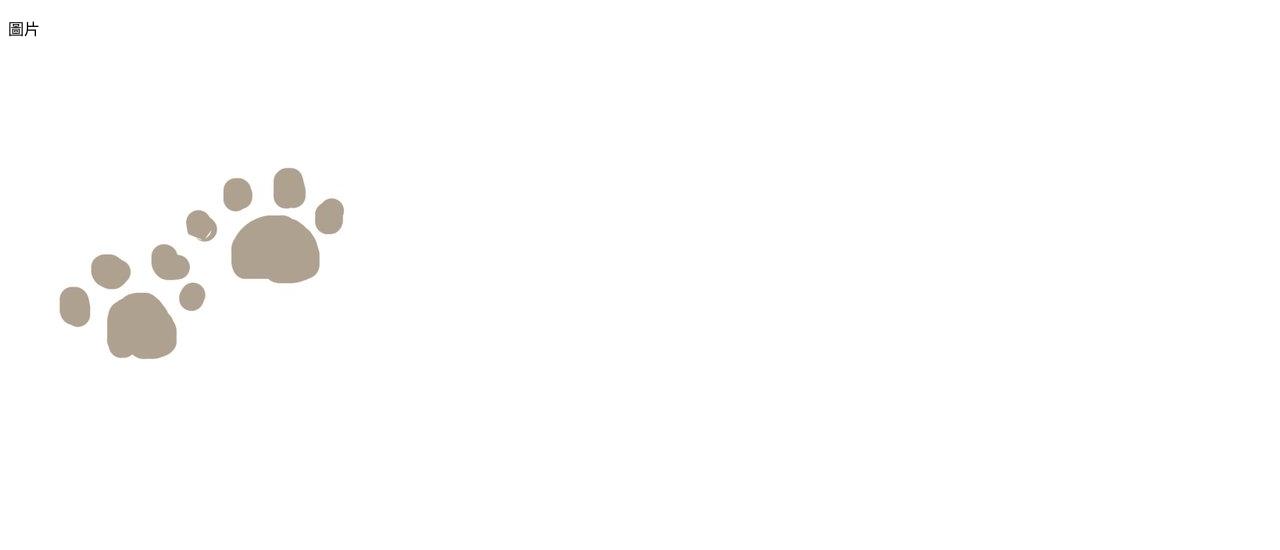
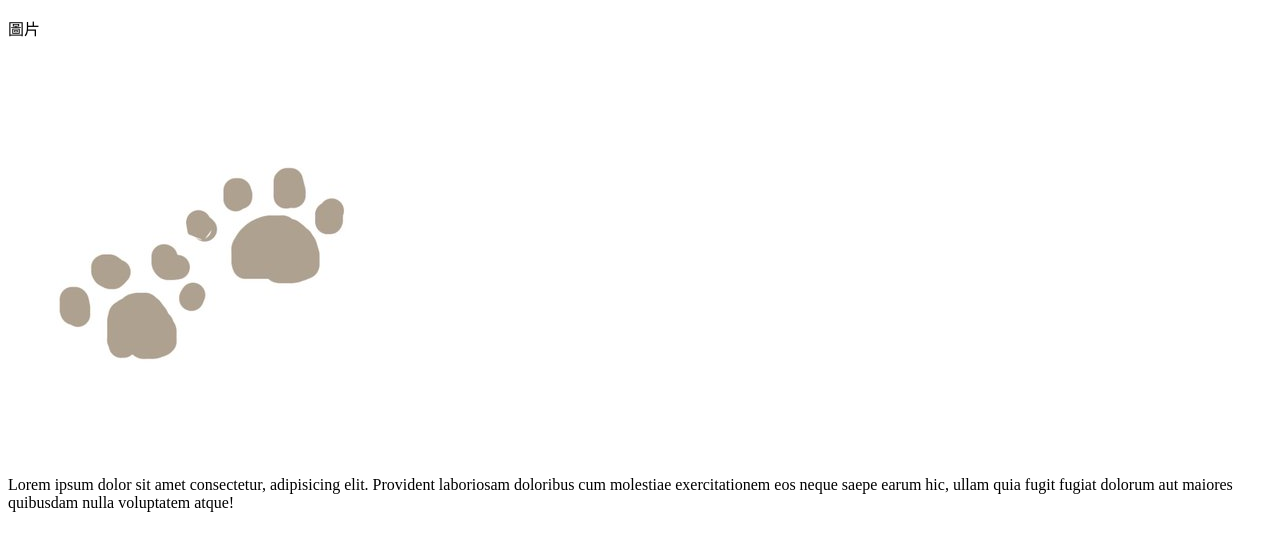
Before and after one commit to ShizeHuang/Test200305, a plain HTML site: page homework.html in a window 1280 px wide. Drawn offline with Linux system fonts and the light colour scheme.

Commit message:
增加假文

```diff
--- a/homework.html
+++ b/homework.html
@@ -1,12 +1,18 @@
 <!DOCTYPE html>
 <html lang="en">
+
 <head>
     <meta charset="UTF-8">
     <meta name="viewport" content="width=device-width, initial-scale=1.0">
     <title>Document</title>
 </head>
+
 <body>
     <p>圖片</p>
     <img src="nikukyu.jpg" alt="肉球圖片">
+    <p>Lorem ipsum dolor sit amet consectetur, adipisicing elit. Provident laboriosam doloribus cum molestiae
+        exercitationem eos neque saepe earum hic, ullam quia fugit fugiat dolorum aut maiores quibusdam nulla voluptatem
+        atque!</p>
 </body>
+
 </html>
```
